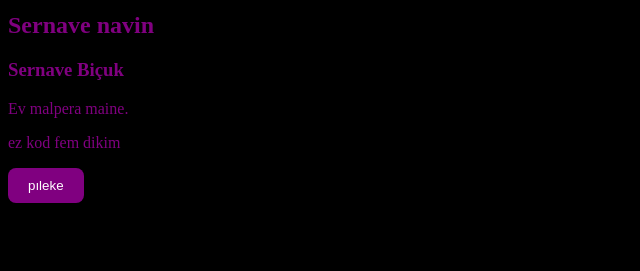
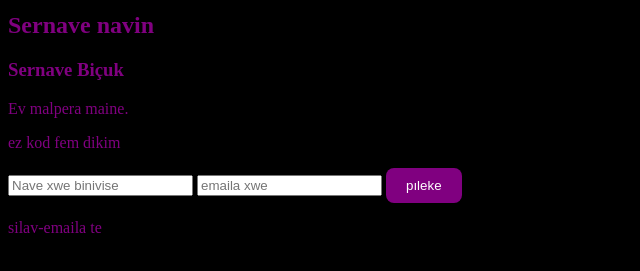
Before and after one commit to ozgurerdemadakan-lgtm/education, a plain HTML site: page index.html in a window 1280 px wide. Both pictures are taken after a click on the button "pıleke". Shown: the part 113-384 px from the top of the page, without its empty margins (0-640 px from the left). Drawn offline with Linux system fonts and the light colour scheme.

Commit message:
form eklendi buglar debug edildi

```diff
--- a/index.html
+++ b/index.html
@@ -6,7 +6,9 @@
     </head>
     <script>
         function selam() {
-            document.getElementById("yazi").innerHTML = "bravo! kod xebat kir!";
+            let isim = document .getElementById("isim").value;
+            let email = document.getElementById("email").value;
+            document.getElementById("sonuc").innerHTML = "silav"+isim+"-"+"emaila te"+email;
         }
     </script>
     <body>
@@ -15,7 +17,11 @@
         <h3>Sernave Biçuk</h3>
 
         <p>Ev malpera maine.</p>
-        <p id="yaazi">ez kod fem dikim</p>
+        <p id="yazi">ez kod fem dikim</p>
+
+        <input id="isim" placeholder="Nave xwe binivise">
+        <input id="email" placeholder="emaila xwe">
         <button onclick="selam()">pıleke</button>
+        <p id="sonuc"></p>
     </body>
 </html>
```
